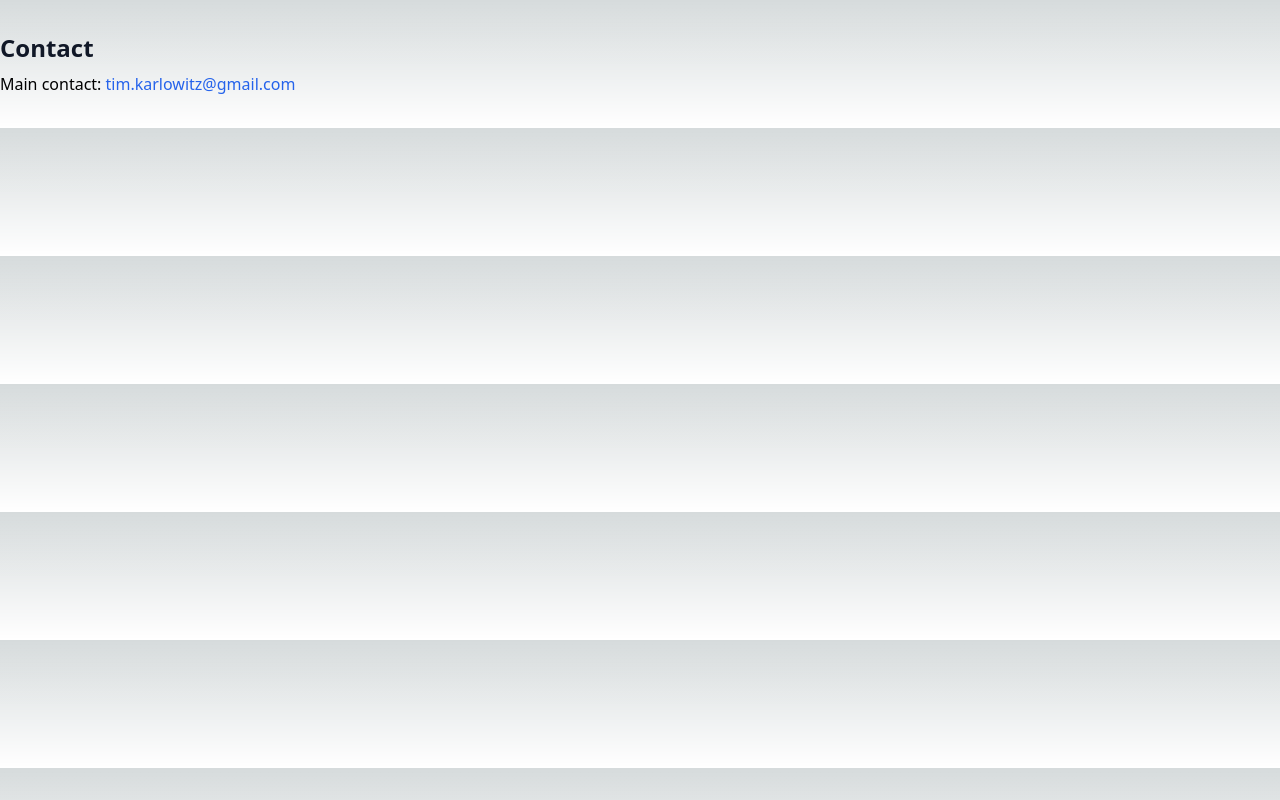
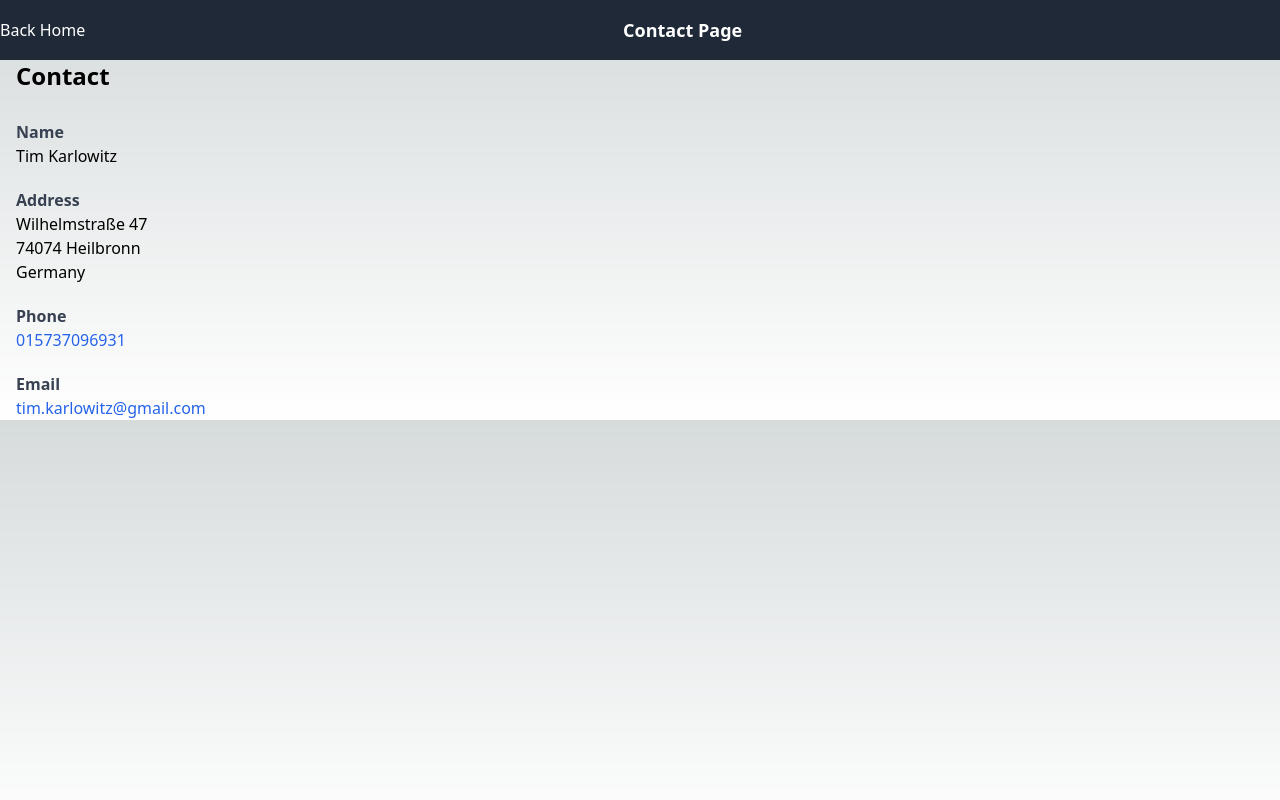
Before and after one commit to TimKarlowitz/dreamshape-website, a Next.js app: page /contact in a window 1280 px wide. Built offline with nearby package versions, Linux system fonts and the light colour scheme.

Commit message:
Update contact section in contact.js

```diff
--- /dev/null
+++ b/pages/Header.js
@@ -0,0 +1,25 @@
+import Link from 'next/link';
+import Home from './index.js'
+
+const Header = () => {
+  return (
+    <header className="bg-gray-800 text-white p-4 px-0 w-full">
+      <div className="container mx-auto flex justify-between items-center">
+        <nav>
+          <ul>
+            <li>
+                <Link href="/">
+                     Back Home
+                </Link>
+            </li>
+            {/* Add more navigation links here if needed */}
+          </ul>
+        </nav>
+        <h1 className="text-lg font-bold self-center justify-self-center">Contact Page</h1>
+        <h1 className="text-lg font-bold self-center justify-self-center"></h1>
+      </div>
+    </header>
+  );
+};
+
+export default Header;
--- a/pages/contact.js
+++ b/pages/contact.js
@@ -1,9 +1,27 @@
+import Header from "./Header";
+
 export default function ContactSection() {
   return (
-    <section id="contact" className="py-8">
-      <h2 className="text-2xl font-bold text-gray-900">Contact</h2>
-      <p className="mt-2">
-        Main contact:{" "}
+
+    <section id="contact" className="flex flex-col">
+      <div>
+      <Header />
+      </div>
+      <h2 className="text-2xl font-bold text-white-700 pl-4">Contact</h2>
+      <div className="mt-2  pl-4">
+        <h3 className="font-semibold text-gray-700 pt-5">Name</h3>
+        <p>Tim Karlowitz</p>
+
+        <h3 className="font-semibold text-gray-700 pt-5">Address</h3>
+        <p>Wilhelmstraße 47</p>
+        <p> 74074 Heilbronn</p>
+        <p>Germany</p>
+
+        <h3 className="font-semibold text-gray-700 pt-5">Phone</h3>
+        <p><a href="tel:+4915737096931" className="text-blue-600 hover:text-blue-800 transition duration-150 ease-in-out">015737096931</a></p>
+
+        <h3 className="font-semibold text-gray-700 pt-5">Email</h3>
+        <p>
           <a
             href="mailto:tim.karlowitz@gmail.com"
             className="text-blue-600 hover:text-blue-800 transition duration-150 ease-in-out"
@@ -11,6 +29,7 @@ export default function ContactSection() {
             tim.karlowitz@gmail.com
           </a>
         </p>
+      </div>
     </section>
   );
 }
```
Also changed, not shown: public/images/Screenshot_20240513_114541_DreamShape.jpg (added). Lines whose indentation alone changed are shown as unchanged.
